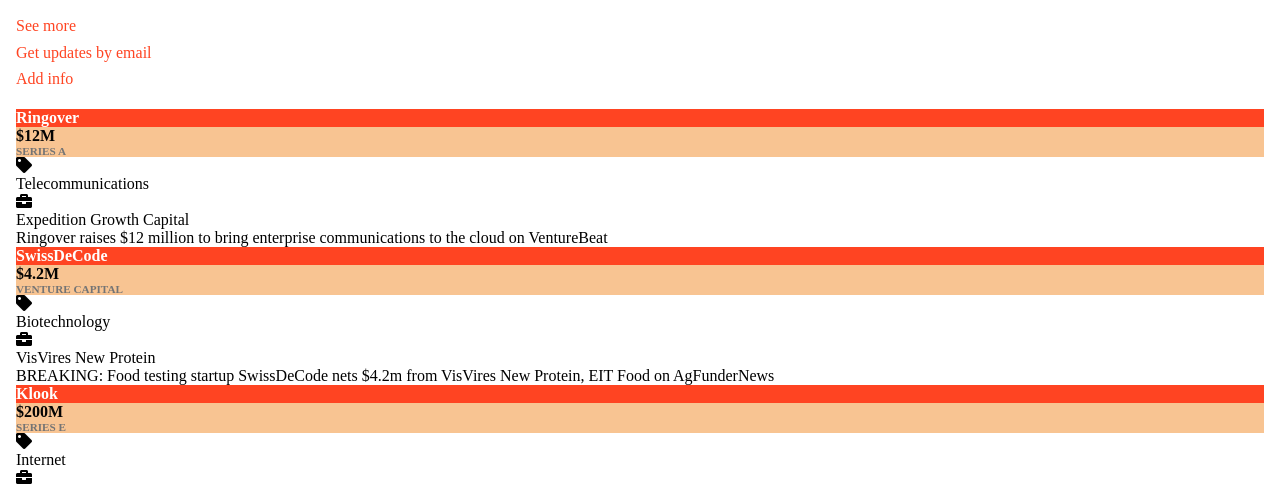
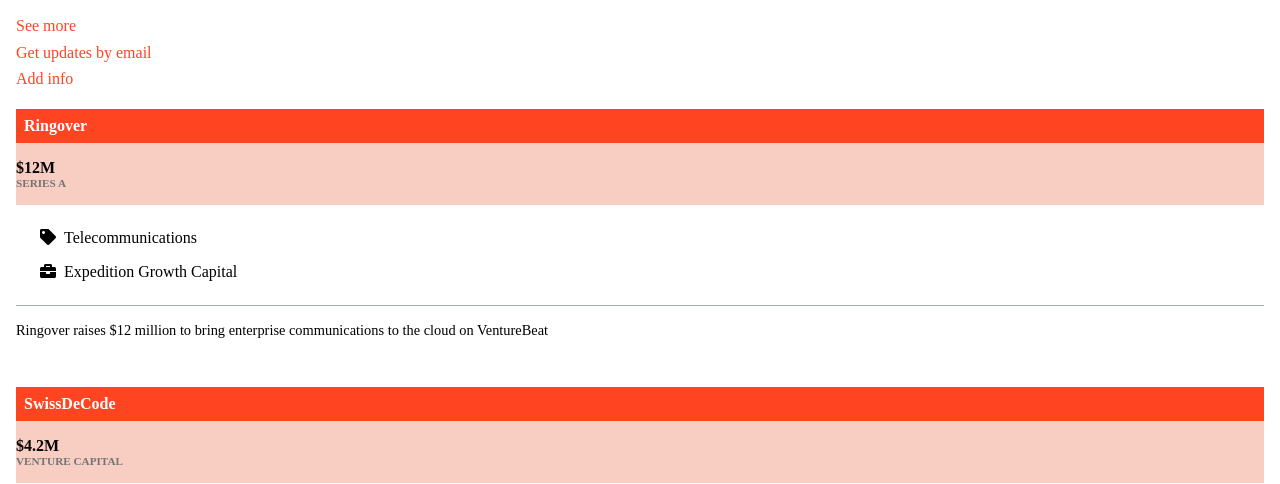
Before and after one commit to zilton7/twc-copy, a website: page index.html in a window 1280 px wide. Shown: the part 967-1451 px from the top of the page. Drawn offline with Linux system fonts and the light colour scheme.

Commit message:
Style card; add padding and style border top for description

```diff
--- a/index.html
+++ b/index.html
@@ -99,10 +99,14 @@
               <h5 class>Series A</h5>
           </div>
           <div class="categories">
-            <i class="fa fa-tag" aria-hidden="true"></i>
-            <p>Telecommunications</p>
-            <i class="fa fa-briefcase" aria-hidden="true"></i>
-            <p>Expedition Growth Capital</p>
+            <div class="category">
+              <i class="fa fa-tag" aria-hidden="true"></i>
+              <p>Telecommunications</p>
+            </div>
+            <div class="category">
+              <i class="fa fa-briefcase" aria-hidden="true"></i>
+              <p>Expedition Growth Capital</p>
+            </div>
           </div>
           <p class="description">Ringover raises $12 million to bring enterprise communications to the cloud on
             VentureBeat</p>
--- a/style.css
+++ b/style.css
@@ -155,11 +155,13 @@
 .title-top {
   background: #f42;
   color: white;
+  padding: 0.5rem;
 }
 
 .title-bottom {
-  background: rgba(243, 151, 64, 0.568);
+  background: rgba(243, 167, 148, 0.568);
   color: white;
+  padding: 1rem 0;
 }
 
 .title-top .funding-card-name {
@@ -168,6 +170,10 @@
 
 .title-bottom .funding-card-capital {
   color: rgb(3, 3, 3);
+}
+
+.card {
+  padding-bottom: 2rem;
 }
 
 .card img {
@@ -180,6 +186,26 @@
   text-transform: uppercase;
   color: rgb(116, 116, 116);
   font-size: 0.7rem;
+}
+
+.card .categories {
+  padding: 1rem;
+}
+
+.card .category {
+  font-size: 1rem;
+  padding: 0.5rem 0;
+  display: flex;
+}
+
+.card .category i {
+  padding: 0 0.5rem;
+}
+
+p.description {
+  border-top: orange solid 0.1rem;
+  padding: 1rem 0;
+  font-size: 0.9rem;
 }
 
 footer {
```
